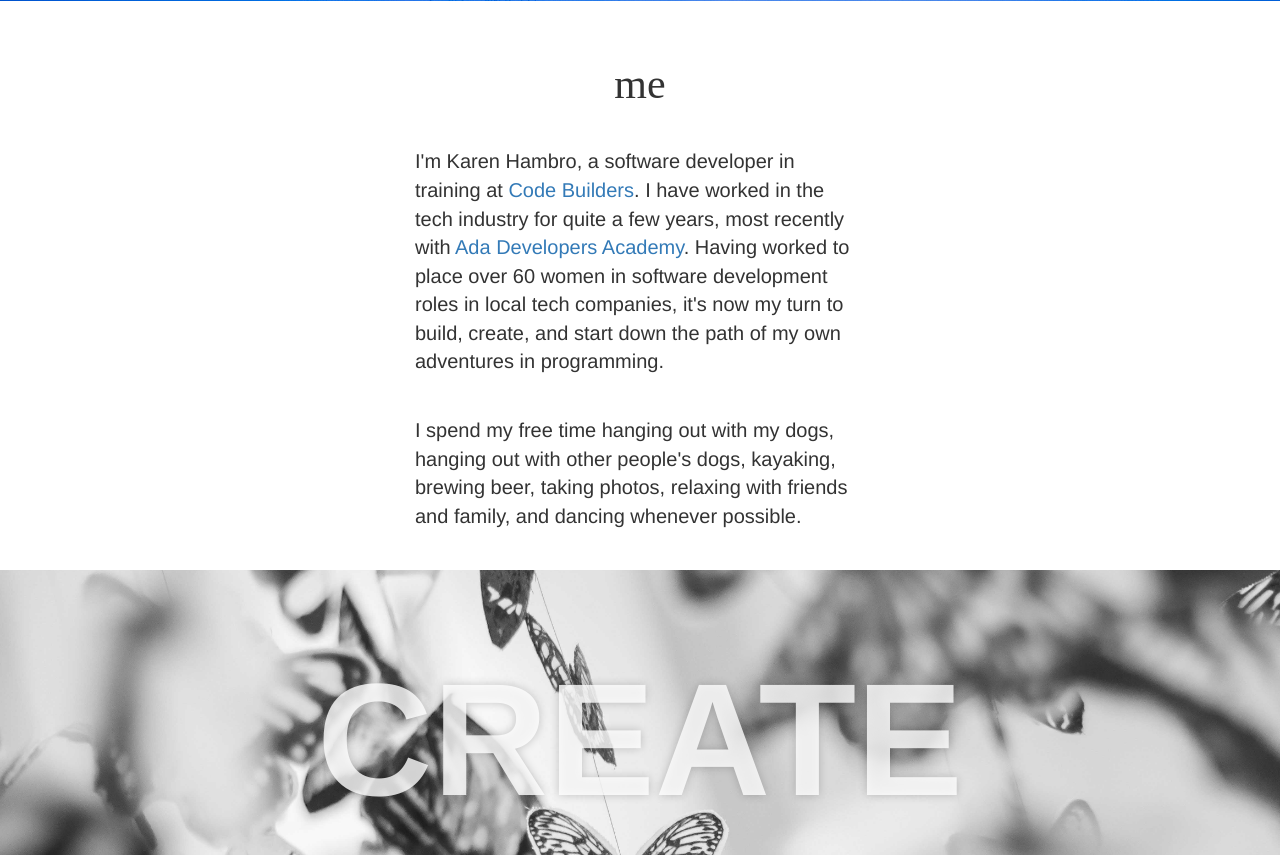
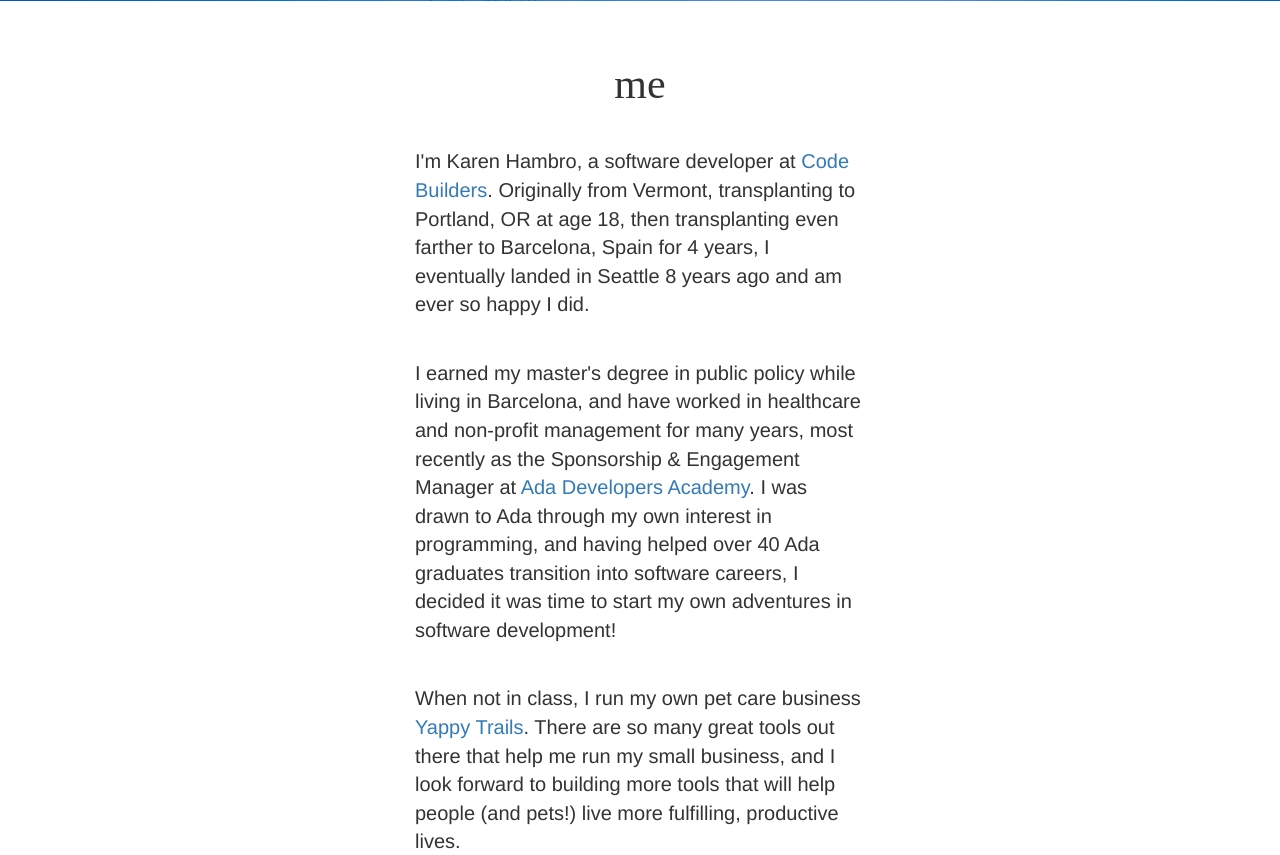
Before and after one commit to khambro/flask_personal_site, a Flask app: page / in a window 1280 px wide. Shown: the part 681-1536 px from the top of the page. Run offline with Flask 2, Linux system fonts and the light colour scheme; some libraries are stand-ins or nearby versions.

Commit message:
updates projects and resume

```diff
--- a/app.py
+++ b/app.py
@@ -9,11 +9,11 @@ app = Flask(__name__)
 
 @app.route("/")
 def home():
-    return render_template("index.html", project="PollerBear", project2="Yappy Trails", project3="Babe, Get Me a Cookie")
+    return render_template("index.html", project="PollerBear", project2="Yappy Trails Club", project3="Babe, Get Me a Cookie")
 
 @app.route("/me")
 def index():
-    return render_template("index.html", project="PollerBear", project2="Yappy Trails", project3="Babe, Get Me a Cookie")
+    return render_template("index.html", project="PollerBear", project2="Yappy Trails Club", project3="Babe, Get Me a Cookie")
 
 @app.route('/contact')
 def contact():
--- a/templates/index.html
+++ b/templates/index.html
@@ -66,8 +66,9 @@
   <section class= "module content">
     <div class="container me">
         <h2>me</h2>
-        <p>I'm Karen Hambro, a software developer in training at <a href="http://code.builders/">Code Builders</a>. I have worked in the tech industry for quite a few years, most recently with <a href='http://adadevelopersacademy.org/'>Ada Developers Academy</a>. Having worked to place over 60 women in software development roles in local tech companies, it's now my turn to build, create, and start down the path of my own adventures in programming.</p>
-        <p>I spend my free time hanging out with my dogs, hanging out with other people's dogs, kayaking, brewing beer, taking photos, relaxing with friends and family, and dancing whenever possible.</p>
+        <p>I'm Karen Hambro, a software developer at <a href="http://code.builders/">Code Builders</a>. Originally from Vermont, transplanting to Portland, OR at age 18, then transplanting even farther to Barcelona, Spain for 4 years, I eventually landed in Seattle 8 years ago and am ever so happy I did.</p>
+        <p>I earned my master's degree in public policy while living in Barcelona, and have worked in healthcare and non-profit management for many years, most recently as the Sponsorship & Engagement Manager at <a href='http://adadevelopersacademy.org/'>Ada Developers Academy</a>. I was drawn to Ada through my own interest in programming, and having helped over 40 Ada graduates transition into software careers, I decided it was time to start my own adventures in software development!</p>
+        <p>When not in class, I run my own pet care business <a href="http://yappytrails.co/">Yappy Trails</a>. There are so many great tools out there that help me run my small business, and I look forward to building more tools that will help people (and pets!) live more fulfilling, productive lives.</p>
     </div>
   </section>
 
@@ -81,7 +82,7 @@
     <div class="container projects">
         <h2>my projects</h2>
         <div class="col-xs-6 col-sm-4 col-centered"><h3><a href="http://pollerbear.club/">{{ project }}</a></h3><p>PollerBear is a polling app that allows you to vote in polls, as well as create your own for others to vote in. Image upload permitted for multiple choice polls.</p></div>
-        <div class="col-xs-6 col-sm-4 col-centered"><h3>{{ project2 }}</h3><p>Yappy Trails, a dog vacationing app, allows you to plan vacations with your pooch where she's not only welcome to join, but encouraged!</p></div>
+        <div class="col-xs-6 col-sm-4 col-centered"><h3><a href="http://yappytrails.club/">{{ project2 }}</a></h3><p>Yappy Trails Club is an app that allows pet sitters to easily keep track of their clients and create useful reports on pet behaviors and activities. The simple and automated communication with pet owners provides pet parents the peace of mind knowing what their furry friends are up to throughout the day.</p></div>
         <div class="clearfix visible-xs"></div>
         <div class="col-xs-6 col-sm-4 col-centered"><h3>{{ project3 }}</h3><p>Babe, Get Me a Cookie allows you to send messages to your partner informing them to bring you a cookie without you even having to speak. They'll even be electronically thanked upon cookie delivery.</p></div>
     </div>
--- a/templates/resume.html
+++ b/templates/resume.html
@@ -36,6 +36,11 @@
           <h2>Résumé</h2>
           <div class= "deets">
             <h3>Experience</h3>
+            <h4>Code Builders // Seattle, WA // October, 2015 - Present </h4>
+            <p>Full Stack Software Developer</p>
+            <ul>
+              <li>Ruby, Rails, JavScript, jQuery, HTML, CSS, Python, Flask, Django, React</li>
+            </ul>
             <h4>Ada Developers Academy // Seattle, WA // July, 2014 - October, 2015 </h4>
             <p>Sponsorship & Engagement Manager</p>
             <ul>
```
Also changed, not shown: README.md.
